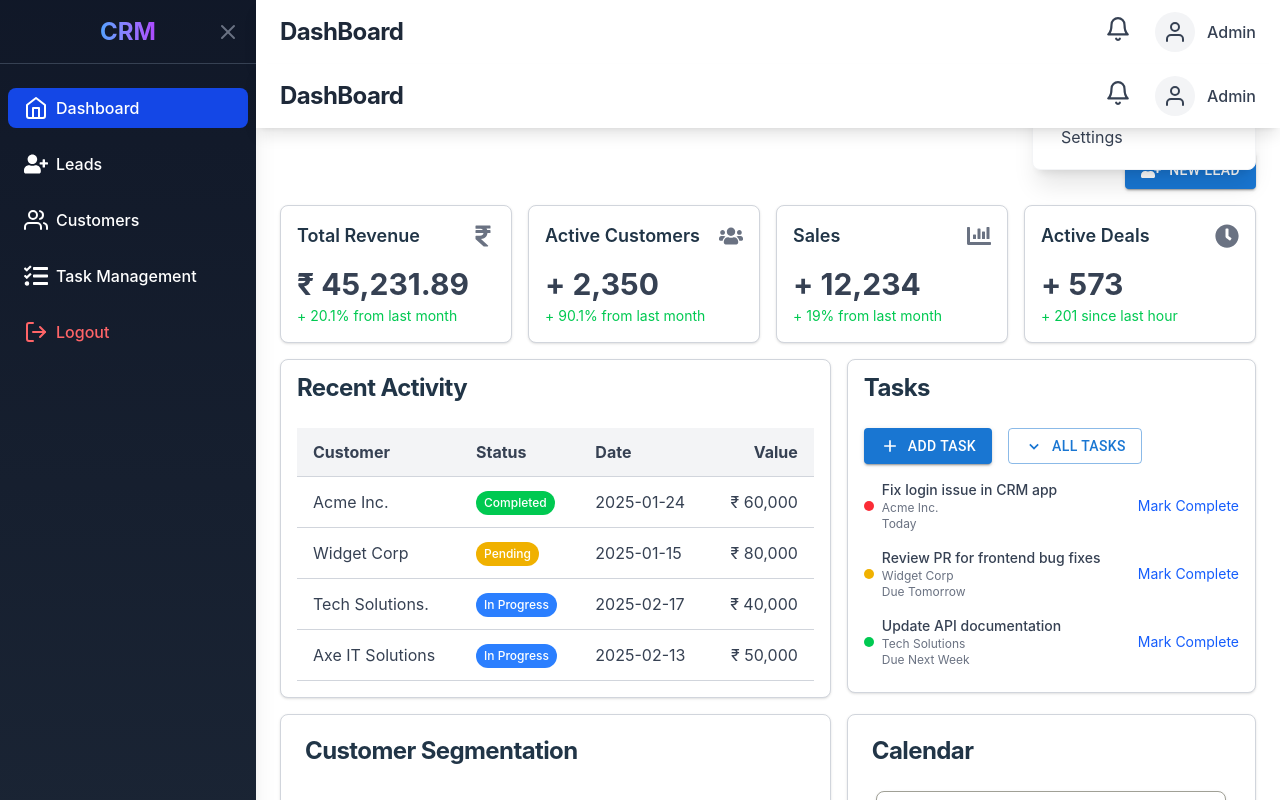
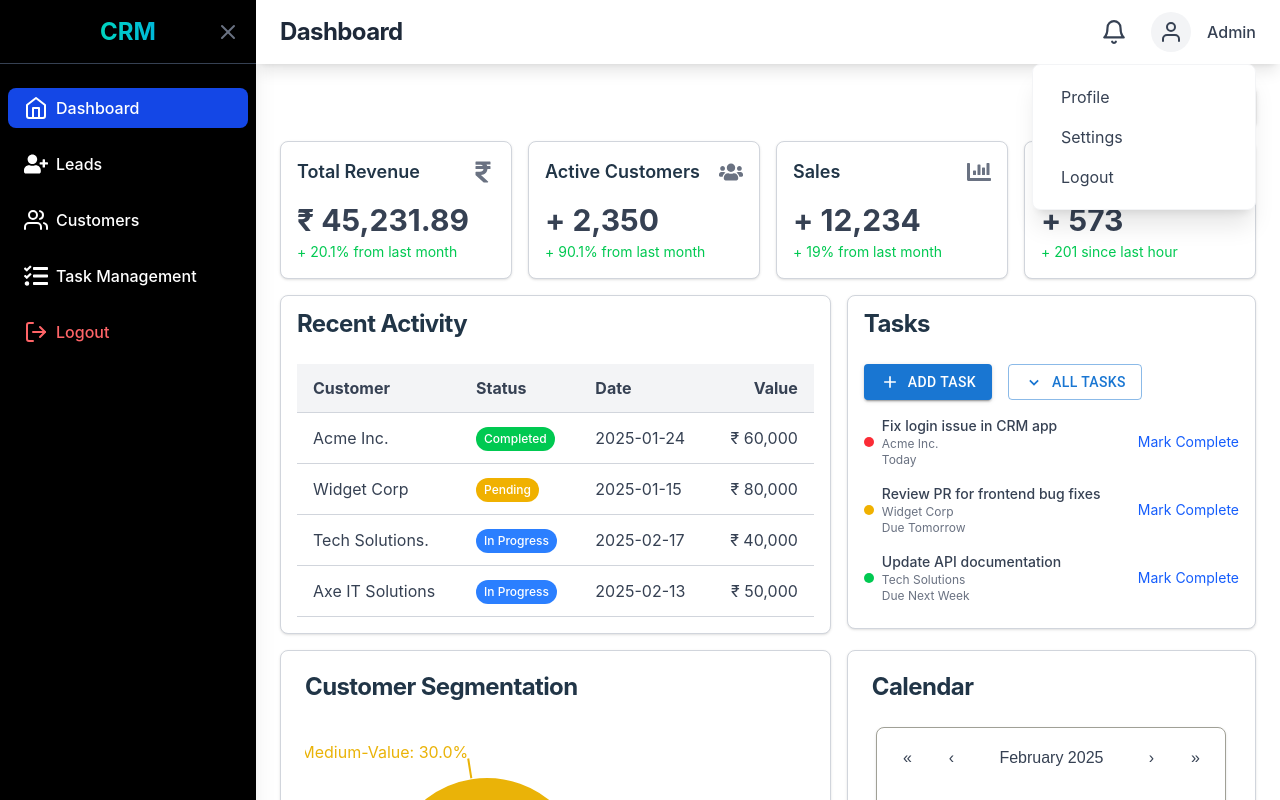
Before and after one commit to Avi0304/Customer-Relationship-Management, a React (Vite) app: page / in a window 1280 px wide. Both pictures are taken after a click on the button "Admin". Shown: the top 800 px of the page. Built offline with nearby package versions, Linux system fonts and the light colour scheme.

Commit message:
Changes to TopNav and SideBar

```diff
--- a/src/components/SideBar.jsx
+++ b/src/components/SideBar.jsx
@@ -9,13 +9,13 @@ const Sidebar = () => {
 
   return (
     <div
-      className={`min-h-screen bg-gradient-to-b from-gray-900 to-gray-800 text-white transition-all duration-300 shadow-xl
+      className={`min-h-screen bg-black text-white transition-all duration-300 shadow-xl
                   ${isOpen ? "w-64" : "w-16"} `}
     >
       {/* Sidebar Header */}
       <div className="flex items-center justify-center h-16 px-4 border-b border-gray-700 relative sticky top-0">
         <h1
-          className={`text-2xl font-bold bg-gradient-to-r from-blue-400 to-purple-500 bg-clip-text text-transparent
+          className={`text-2xl font-bold bg-gradient-to-r from-teal-400 to-cyan-500 bg-clip-text text-transparent
                       transition-all duration-300 ${isOpen ? "block" : "hidden"}`}
         >
           CRM
--- a/src/components/TopNav.jsx
+++ b/src/components/TopNav.jsx
@@ -1,60 +1,57 @@
-import React, {useState} from 'react'
-import {FiBell, FiUser} from "react-icons/fi"
+import React, { useState } from 'react';
+import { FiBell, FiUser } from 'react-icons/fi';
 
-const TopNav = ({title}) => {
+const TopNav = () => {
     const [isOpen, setIsOpen] = useState(false)
-    const [count, setCount] = useState(0)
+    const [count, setCount] = useState(0) // Start with no notifications
 
 
 return (
     <div className='bg-white shadow-lg flex items-center justify-between p-6 h-16 transition-all duration-300 sticky top-0 z-50'>
-        <h1 className="text-2xl font-bold text-gray-800 tracking-tight">{title}</h1>
+        <h1 className="text-2xl font-bold text-gray-800 tracking-tight">Dashboard</h1>
 
-        <div className="flex items-center  space-x-6">
-            {/* Code for Notifications */}
-                        <div className="relative">
-                            <button className="relative hover:transform hover:scale-110 transition-all duration-200">
-                                <FiBell size={26} className='text-gray-700 hover:text-blue-600' />
-                                <span className={`absolute -top-1 -right-1 bg-red-500
-                                        text-white text-xs rounded-full px-2 py-1 font-semibold
-                                        transition-all duration-300 transform
-                                        ${count === 0 ? 'scale-0 opacity-0' : 'scale-100 opacity-100 animate-pulse'}`}>
+            <div className="flex items-center gap-6">
+                {/* Notifications */}
+                <div className="relative flex items-center">
+                    <button className="relative hover:scale-110 transition-all duration-200">
+                        <FiBell size={26} className="text-gray-700 hover:text-blue-600" />
+                        {count > 0 && (
+                            <span className="absolute -top-2 -right-2 bg-red-500 text-white text-xs rounded-full px-1.5 py-0.5 font-semibold transition-all duration-300 transform animate-pulse">
                                 {count}
                             </span>
+                        )}
                     </button>
                 </div>
-            {/* Code for Profile DropDown */}
+
+                {/* Profile Dropdown */}
                 <div className="relative">
-                    <button className='flex items-center space-x-3 hover:opacity-80 transition-opacity duration-200'
-                                    onClick={()=>setIsOpen(!isOpen)}>
-                            <div className='p-2 bg-gray-100 rounded-full'>
-                                    <FiUser size={24} className='text-gray-700'/>
+                    <button
+                        className="flex items-center gap-4 hover:opacity-80 transition-opacity duration-200"
+                        onClick={() => setIsOpen(!isOpen)}
+                    >
+                        <div className="p-2 bg-gray-100 rounded-full">
+                            <FiUser size={24} className="text-gray-700" />
                         </div>
-                            <span className='text-gray-700 font-medium hidden md:block'>Admin</span>
+                        <span className="text-gray-700 font-medium hidden md:block">Admin</span>
                     </button>
+
                     {isOpen && (
-                            <div className="absolute right-0 mt-3 w-56 bg-white rounded-lg shadow-xl p-3
-                                    transform transition-all duration-300 border border-gray-100 z-50">
-                                    <button className="block w-full text-left px-4 py-2 text-gray-700 hover:bg-blue-50
-                                            hover:text-blue-600 rounded-md transition-colors duration-200">
+                        <div className="absolute right-0 mt-3 w-56 bg-white rounded-lg shadow-xl p-3 border border-gray-100 z-50 transition-all duration-300">
+                            <button className="block w-full text-left px-4 py-2 text-gray-700 hover:bg-blue-50 hover:text-blue-600 rounded-md transition-colors duration-200">
                                 Profile
                             </button>
-
-                                    <button className="block w-full text-left px-4 py-2 text-gray-700 hover:bg-blue-50
-                                            hover:text-blue-600 rounded-md transition-colors duration-200">
+                            <button className="block w-full text-left px-4 py-2 text-gray-700 hover:bg-blue-50 hover:text-blue-600 rounded-md transition-colors duration-200">
                                 Settings
                             </button>
-
-                                    {/* <button className="block w-full text-left px-4 py-2 text-gray-700 hover:bg-blue-50
-                                            hover:text-blue-600 rounded-md transition-colors duration-200">
+                            <button className="block w-full text-left px-4 py-2 text-gray-700 hover:bg-red-50 hover:text-red-600 rounded-md transition-colors duration-200">
                                 Logout
-                                    </button> */}
+                            </button>
                         </div>
                     )}
                 </div>
             </div>
         </div>
-)
-}
+    );
+};
 
-export default TopNav
+export default TopNav;
--- a/src/pages/DashBoard.jsx
+++ b/src/pages/DashBoard.jsx
@@ -26,8 +26,6 @@ const DashBoard = () => {
         {/* Main Content */}
         <div className="flex-1">
           <TopNav  title={"DashBoard"}/>
-
-          <TopNav title={"DashBoard"}/>
           <main className="p-6 space-y-4">
             <div className="flex justify-end z-10">
               <Link to="/Addlead">
```
Lines whose indentation alone changed are shown as unchanged.
